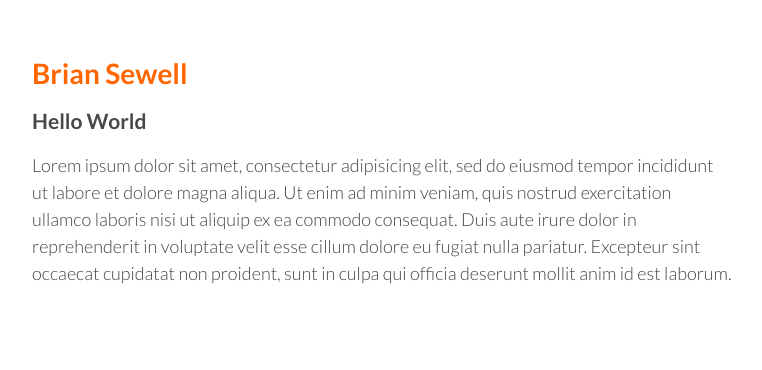
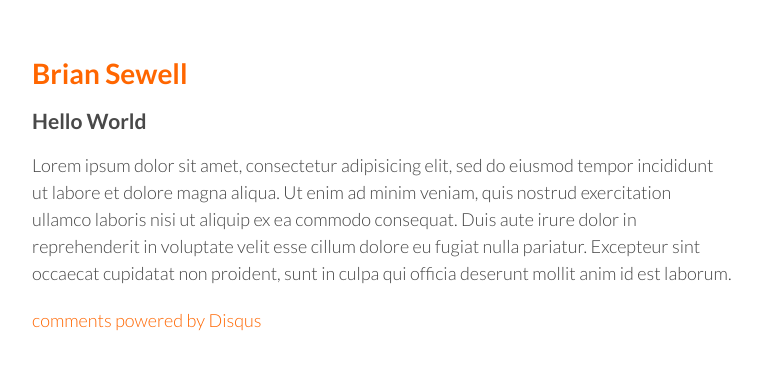
Before and after one commit to bwsewell/bwsewell.github.com, a Jekyll site: the page built from _posts/2012-07-25-hello-world.md, in a window 1280 px wide. Shown: the top 370 px of the page, without its empty margins (258-1020 px from the left). Built offline with Jekyll 4.4.1, drawn with Linux system fonts in a browser that asks for light colours; Markdown is read by kramdown in place of the engine named in the settings; comment, search, counter and statistics services are not loaded.

Commit message:
Setting up disqus comments

```diff
--- /dev/null
+++ b/_includes/comments.html
@@ -0,0 +1,14 @@
+<div id="disqus_thread"></div>
+<script type="text/javascript">
+    /* * * CONFIGURATION VARIABLES: EDIT BEFORE PASTING INTO YOUR WEBPAGE * * */
+    var disqus_shortname = 'bwsewell'; // required: replace example with your forum shortname
+
+    /* * * DON'T EDIT BELOW THIS LINE * * */
+    (function() {
+        var dsq = document.createElement('script'); dsq.type = 'text/javascript'; dsq.async = true;
+        dsq.src = 'http://' + disqus_shortname + '.disqus.com/embed.js';
+        (document.getElementsByTagName('head')[0] || document.getElementsByTagName('body')[0]).appendChild(dsq);
+    })();
+</script>
+<noscript>Please enable JavaScript to view the <a href="http://disqus.com/?ref_noscript">comments powered by Disqus.</a></noscript>
+<a href="http://disqus.com" class="dsq-brlink">comments powered by <span class="logo-disqus">Disqus</span></a>
--- a/_layouts/post.html
+++ b/_layouts/post.html
@@ -1,6 +1,9 @@
 ---
 layout: default
 ---
-<div id="post">
+<article id="post">
 {{ content }}
+<div id="comments">
+{% include comments.html %}
 </div>
+</article>
```
